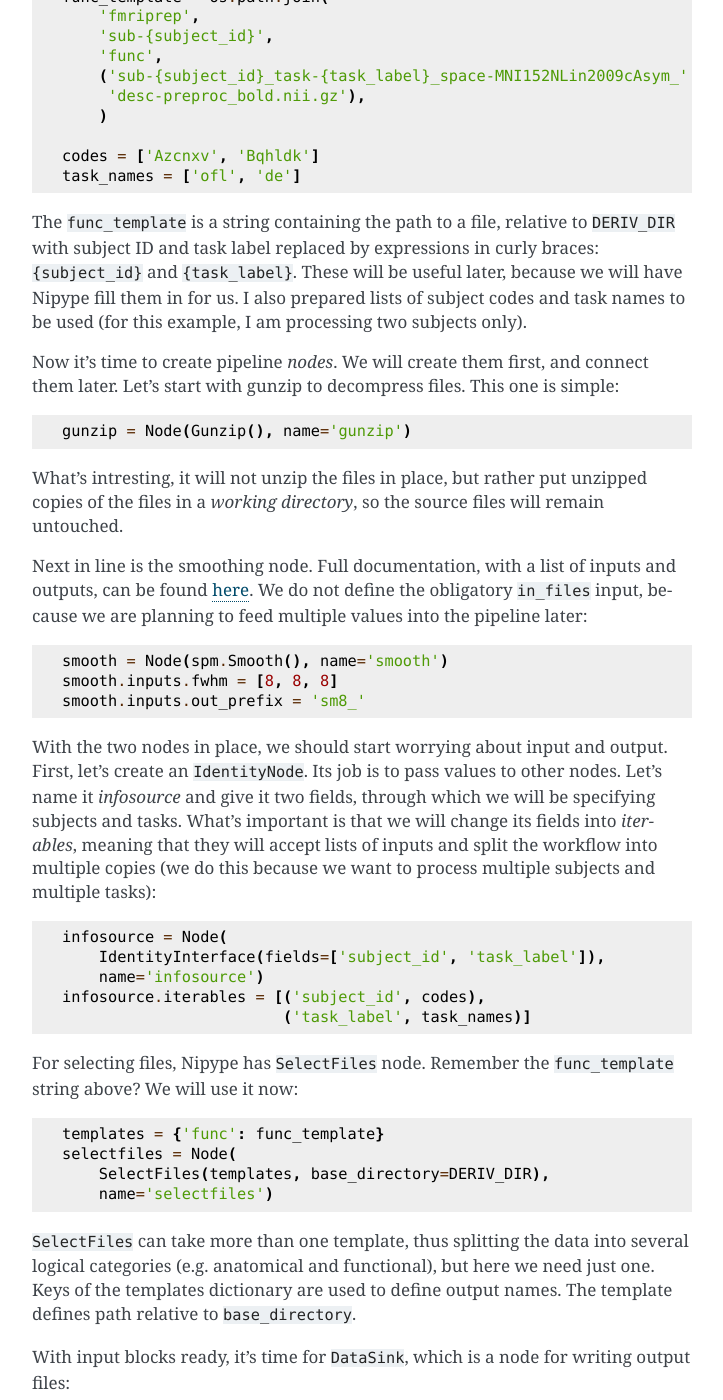
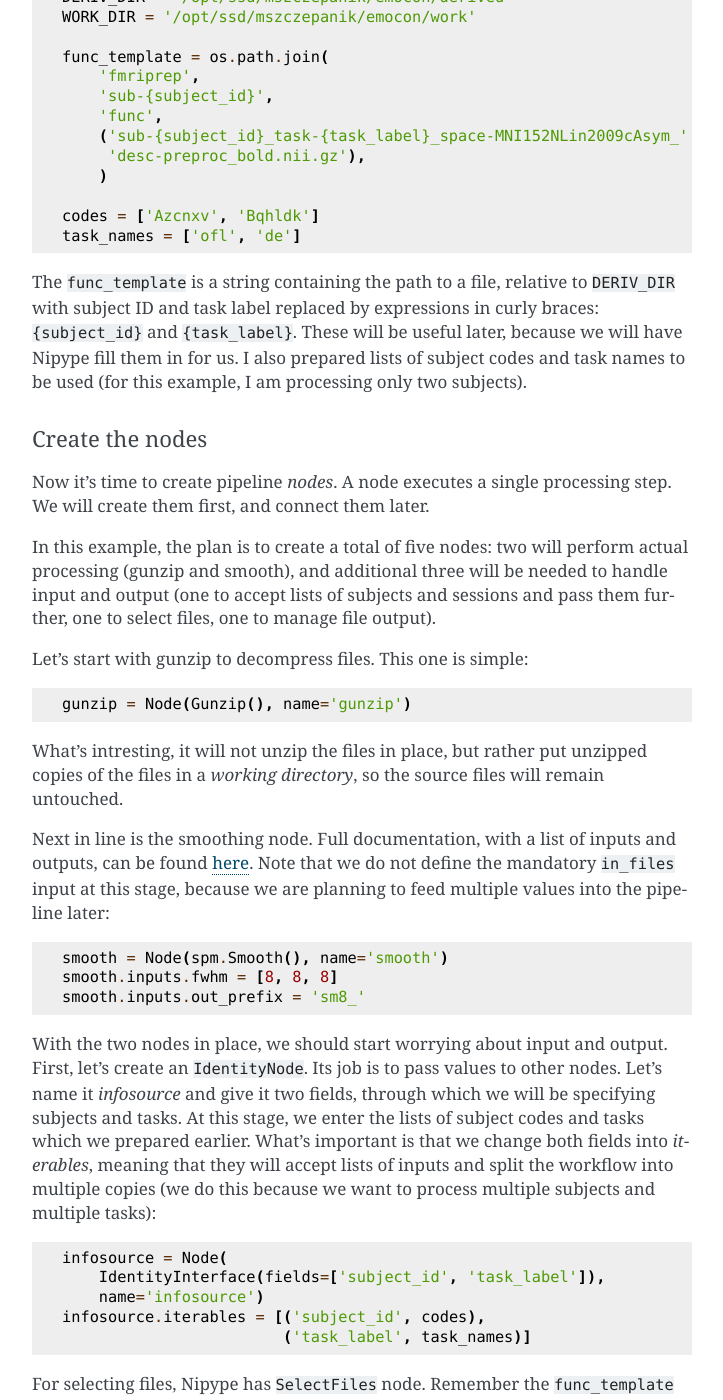
Before and after one commit to nencki-lobi/lobi-inhouse, a Sphinx documentation site: the page built from docs/nipype.rst, in a window 1280 px wide and 1400 px high, scrolled down 1991 px. Shown: the whole window, without its empty margins (388-1111 px from the left). Built offline with Sphinx 7.4.7, drawn with Linux system fonts in a browser that asks for light colours; some of the changed text lies outside the part shown.

Commit message:
Edit the nipype walkthrough for clarity

```diff
--- a/docs/nipype.rst
+++ b/docs/nipype.rst
@@ -61,7 +61,10 @@
 The walkthrough
 ^^^^^^^^^^^^^^^
 
-First, required imports (I will explain them later)::
+Prepare the basics
+""""""""""""""""""
+
+First, required imports (their roles will become clear later)::
 
   import nipype.interfaces.spm as spm
   import os
@@ -90,9 +93,19 @@
 The ``func_template`` is a string containing the path to a file, relative to ``DERIV_DIR`` with subject ID and task label
 replaced by expressions in curly braces: ``{subject_id}`` and ``{task_label}``.
 These will be useful later, because we will have Nipype fill them in for us.
-I also prepared lists of subject codes and task names to be used (for this example, I am processing two subjects only).
+I also prepared lists of subject codes and task names to be used (for this example, I am processing only two subjects).
 
-Now it's time to create pipeline *nodes*. We will create them first, and connect them later.
+Create the nodes
+""""""""""""""""
+
+Now it's time to create pipeline *nodes*.
+A node executes a single processing step.
+We will create them first, and connect them later.
+
+In this example, the plan is to create a total of five nodes: two will perform actual processing (gunzip and smooth),
+and additional three will be needed to handle input and output (one to accept lists of subjects and sessions
+and pass them further, one to select files, one to manage file output).
+
 Let's start with gunzip to decompress files. This one is simple::
 
   gunzip = Node(Gunzip(), name='gunzip')
@@ -102,7 +115,7 @@
 
 Next in line is the smoothing node.
 Full documentation, with a list of inputs and outputs, can be found `here <https://nipype.readthedocs.io/en/1.2.0/interfaces/generated/interfaces.spm/preprocess.html#smooth>`_.
-We do not define the obligatory ``in_files`` input, because we are planning to feed multiple values into the pipeline later::
+Note that we do not define the mandatory ``in_files`` input at this stage, because we are planning to feed multiple values into the pipeline later::
 
   smooth = Node(spm.Smooth(), name='smooth')
   smooth.inputs.fwhm = [8, 8, 8]
@@ -110,9 +123,9 @@
 
 With the two nodes in place, we should start worrying about input and output. First, let's create an ``IdentityNode``.
 Its job is to pass values to other nodes. Let's name it *infosource* and give it two fields, through which we will
-be specifying subjects and tasks. What's important is that we will change its fields into *iterables*,
-meaning that they will accept lists of inputs and split the workflow into multiple copies (we do this because we want to
-process multiple subjects and multiple tasks)::
+be specifying subjects and tasks. At this stage, we enter the lists of subject codes and tasks which we prepared earlier.
+What's important is that we change both fields into *iterables*, meaning that they will accept lists of inputs
+and split the workflow into multiple copies (we do this because we want to process multiple subjects and multiple tasks)::
 
   infosource = Node(
       IdentityInterface(fields=['subject_id', 'task_label']),
@@ -142,10 +155,13 @@
   datasink.inputs.regexp_substitutions = [('_task_label_[a-z]+', '')]
 
 The ``container`` parameter specifies name of the folder to be placed in ``base_directory``. All outputs of the data sink
-will be collected there. However, nodes create their own folder names, so I defined some substitutions to simplify output
-paths. I used both ``substitutions`` (simple replacement) and ``regexp_substitutions`` (regular expression replacement);
+will be collected there. However, nodes create their own folder names, so we should some substitutions to simplify output
+paths. Here, I used both ``substitutions`` (simple replacement) and ``regexp_substitutions`` (regular expression replacement);
 if both are present, the simple ones are performed first. Best way to figure out what substitutions will be required
 is to run the pipeline on a single subject.
+
+Join nodes into a workflow
+""""""""""""""""""""""""""
 
 With all nodes ready and waiting, it's time to create a workflow::
 
@@ -176,10 +192,16 @@
 Most of these connection points are defined by the nodes (e.g. ``spm.Smooth`` has one output, called ``smoothed_files``).
 You can find them in Nipype's API. For some nodes we defined the names ourselves upon creation:
 in ``infosource`` by specifying ``fields`` attribute, and in ``selectfiles`` by specifying templates (dictionary keys
-define outputs, expressions in curly braces define inputs). The datasink is unique in that it does not need any inputs defined
+define outputs, expressions in curly braces define inputs).
+
+The datasink is unique in that it does not need any inputs defined
 in advance. Instead, the names we give when connecting will be translated to output folder names.
-Use ``foo.bar`` to create subdirectories (``foo/bar``). Since one input cannot be connected to twice, use ``foo`` and ``foo.@bar``
-to place two things in ``foo`` without creating subdirectories.
+We don't do this in current example, but you can use ``foo.bar`` to create subdirectories (``foo/bar``)
+or ``foo.@bar`` to place an additional thing in ``foo`` without creating subdirectories
+(``@bar`` is used because the ``foo`` input can accept only one connection).
+
+Run the workflow
+""""""""""""""""
 
 Finally, it's time to run the workflow. We can use parallelisation. Here, I'm using 4 processor cores::
 
```
